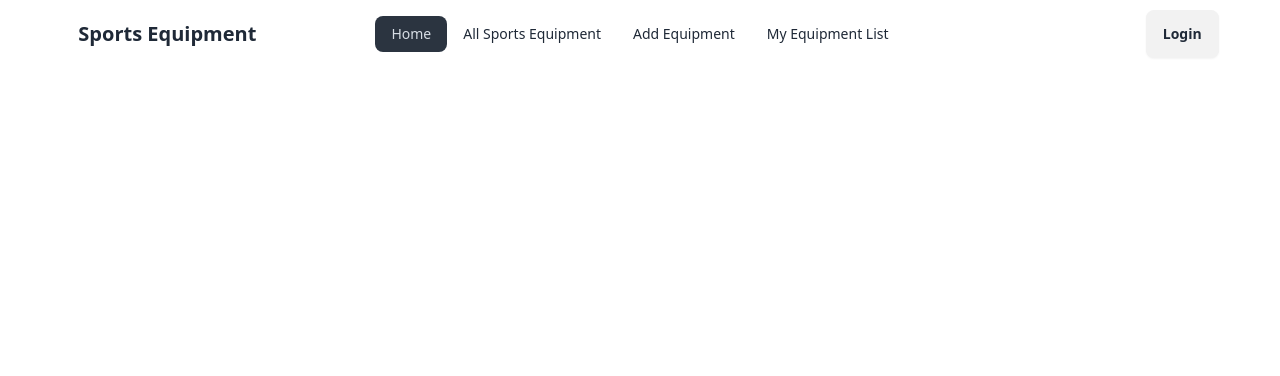
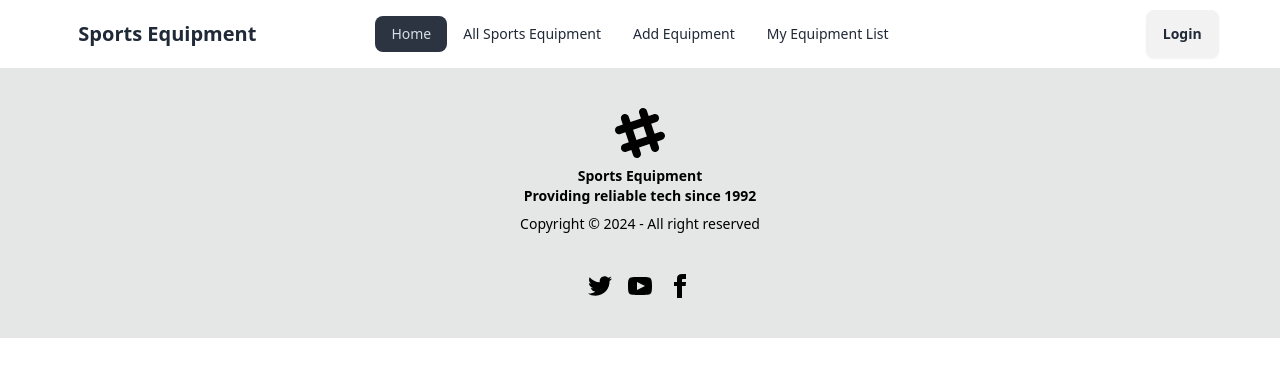
Before and after one commit to safin33221/Sports-Equipment-Store-Client-Side, a React (Vite) app: page / in a window 1280 px wide. Shown: the top 376 px of the page. Built offline with nearby package versions, Linux system fonts and the light colour scheme.

Commit message:
Completed Footer section

```diff
--- /dev/null
+++ b/src/Components/Footer.jsx
@@ -0,0 +1,64 @@
+const Footer = () => {
+    return (
+        <footer className="footer footer-center bg-base-300 text-black p-10">
+            <aside>
+                <svg
+                    width="50"
+                    height="50"
+                    viewBox="0 0 24 24"
+                    xmlns="http://www.w3.org/2000/svg"
+                    fillRule="evenodd"
+                    clipRule="evenodd"
+                    className="inline-block fill-current">
+                    <path
+                        d="M22.672 15.226l-2.432.811.841 2.515c.33 1.019-.209 2.127-1.23 2.456-1.15.325-2.148-.321-2.463-1.226l-.84-2.518-5.013 1.677.84 2.517c.391 1.203-.434 2.542-1.831 2.542-.88 0-1.601-.564-1.86-1.314l-.842-2.516-2.431.809c-1.135.328-2.145-.317-2.463-1.229-.329-1.018.211-2.127 1.231-2.456l2.432-.809-1.621-4.823-2.432.808c-1.355.384-2.558-.59-2.558-1.839 0-.817.509-1.582 1.327-1.846l2.433-.809-.842-2.515c-.33-1.02.211-2.129 1.232-2.458 1.02-.329 2.13.209 2.461 1.229l.842 2.515 5.011-1.677-.839-2.517c-.403-1.238.484-2.553 1.843-2.553.819 0 1.585.509 1.85 1.326l.841 2.517 2.431-.81c1.02-.33 2.131.211 2.461 1.229.332 1.018-.21 2.126-1.23 2.456l-2.433.809 1.622 4.823 2.433-.809c1.242-.401 2.557.484 2.557 1.838 0 .819-.51 1.583-1.328 1.847m-8.992-6.428l-5.01 1.675 1.619 4.828 5.011-1.674-1.62-4.829z"></path>
+                </svg>
+                <p className="font-bold">
+                    Sports Equipment
+                    <br />
+                    Providing reliable tech since 1992
+                </p>
+                <p>Copyright © {new Date().getFullYear()} - All right reserved</p>
+            </aside>
+            <nav>
+                <div className="grid grid-flow-col gap-4">
+                    <a>
+                        <svg
+                            xmlns="http://www.w3.org/2000/svg"
+                            width="24"
+                            height="24"
+                            viewBox="0 0 24 24"
+                            className="fill-current">
+                            <path
+                                d="M24 4.557c-.883.392-1.832.656-2.828.775 1.017-.609 1.798-1.574 2.165-2.724-.951.564-2.005.974-3.127 1.195-.897-.957-2.178-1.555-3.594-1.555-3.179 0-5.515 2.966-4.797 6.045-4.091-.205-7.719-2.165-10.148-5.144-1.29 2.213-.669 5.108 1.523 6.574-.806-.026-1.566-.247-2.229-.616-.054 2.281 1.581 4.415 3.949 4.89-.693.188-1.452.232-2.224.084.626 1.956 2.444 3.379 4.6 3.419-2.07 1.623-4.678 2.348-7.29 2.04 2.179 1.397 4.768 2.212 7.548 2.212 9.142 0 14.307-7.721 13.995-14.646.962-.695 1.797-1.562 2.457-2.549z"></path>
+                        </svg>
+                    </a>
+                    <a>
+                        <svg
+                            xmlns="http://www.w3.org/2000/svg"
+                            width="24"
+                            height="24"
+                            viewBox="0 0 24 24"
+                            className="fill-current">
+                            <path
+                                d="M19.615 3.184c-3.604-.246-11.631-.245-15.23 0-3.897.266-4.356 2.62-4.385 8.816.029 6.185.484 8.549 4.385 8.816 3.6.245 11.626.246 15.23 0 3.897-.266 4.356-2.62 4.385-8.816-.029-6.185-.484-8.549-4.385-8.816zm-10.615 12.816v-8l8 3.993-8 4.007z"></path>
+                        </svg>
+                    </a>
+                    <a>
+                        <svg
+                            xmlns="http://www.w3.org/2000/svg"
+                            width="24"
+                            height="24"
+                            viewBox="0 0 24 24"
+                            className="fill-current">
+                            <path
+                                d="M9 8h-3v4h3v12h5v-12h3.642l.358-4h-4v-1.667c0-.955.192-1.333 1.115-1.333h2.885v-5h-3.808c-3.596 0-5.192 1.583-5.192 4.615v3.385z"></path>
+                        </svg>
+                    </a>
+                </div>
+            </nav>
+        </footer>
+    );
+};
+
+export default Footer;
--- a/src/MainLayout/MainLayout.jsx
+++ b/src/MainLayout/MainLayout.jsx
@@ -1,10 +1,23 @@
+import { Outlet } from "react-router-dom";
+import Footer from "../Components/Footer";
 import Navbar from "../Components/Navbar";
 
 
 const MainLayout = () => {
     return (
         <div>
-            <Navbar></Navbar>
+            <nav>
+                <Navbar></Navbar>
+            </nav>
+
+            <main>
+                <Outlet></Outlet>
+            </main>
+
+            <footer>
+                <Footer></Footer>
+            </footer>
+
         </div>
     );
 };
```
